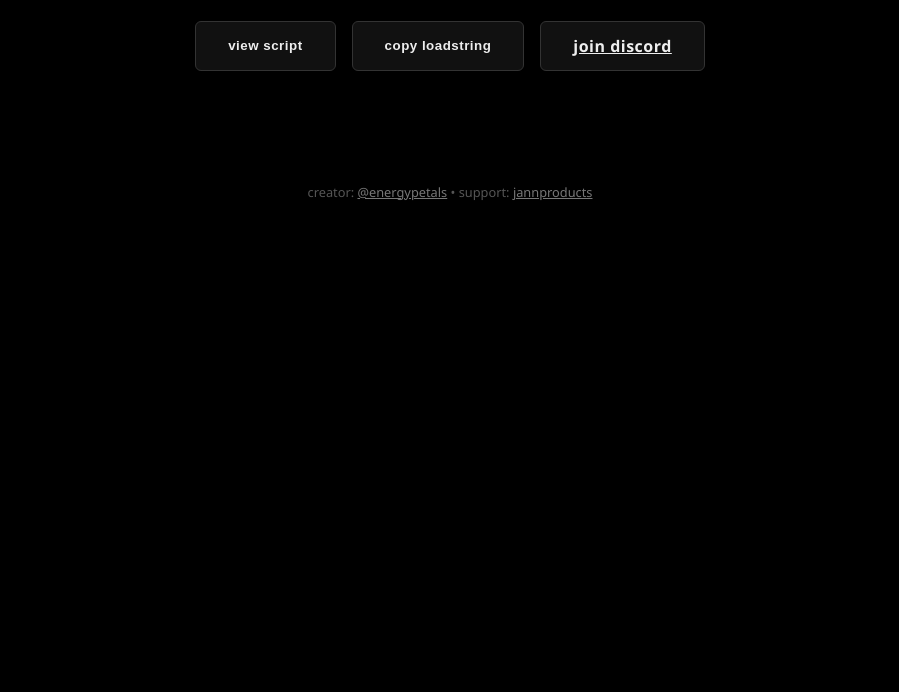
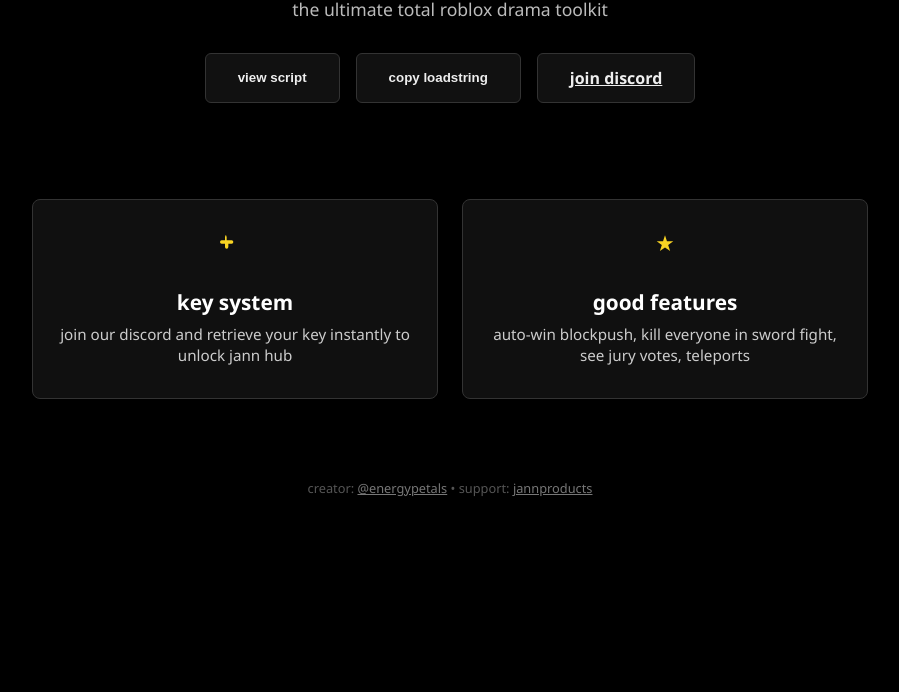
Before and after one commit to rluac/rluac.github.io, a plain HTML site: page index.html in a window 1280 px wide. Shown: the part 108-800 px from the top of the page, without its empty margins (190-1089 px from the left). Drawn offline with nearby package versions, Linux system fonts and the light colour scheme.

Commit message:
Update index.html

```diff
--- a/index.html
+++ b/index.html
@@ -3,43 +3,65 @@
 <head>
   <meta charset="UTF-8">
   <meta name="viewport" content="width=device-width, initial-scale=1.0">
-  <title>Jann Hub</title>
-  <link href="https://cdnjs.cloudflare.com/ajax/libs/prism/1.29.0/themes/prism-tomorrow.min.css" rel="stylesheet" />
+  <title>jann hub</title>
+  <link href="https://cdnjs.cloudflare.com/ajax/libs/prism/1.29.0/themes/prism-tomorrow.min.css" rel="stylesheet">
   <style>
-    *{margin:0;padding:0;box-sizing:border-box}
-    body{font-family:'Segoe UI',sans-serif;background:#000;color:#fff;min-height:100vh}
-    .container{max-width:960px;margin:0 auto;padding:2rem}
+    * { margin: 0; padding: 0; box-sizing: border-box; }
+    body { font-family: 'Segoe UI', sans-serif; background: #000; color: #fff; min-height: 100vh; }
+    .container { max-width: 900px; margin: 0 auto; padding: 2rem; }
 
-    .hero{text-align:center;padding-bottom:2rem;animation:fadeIn 1s both}
-    .hero h1{font-size:3rem;background:linear-gradient(90deg,#888,#555);-webkit-background-clip:text;-webkit-text-fill-color:transparent;animation:fadeInUp 1s both}
-    .hero p{margin-top:.5rem;color:#bbb;animation:fadeInUp 1.2s both;font-size:1.1rem}
+    .hero { text-align: center; padding-bottom: 2rem; animation: fadeIn 1s both; }
+    .hero h1 { font-size: 3rem; background: linear-gradient(90deg,#888,#555); -webkit-background-clip: text; -webkit-text-fill-color: transparent; text-transform: lowercase; animation: fadeInUp 1s both; }
+    .hero p { margin-top: .5rem; color: #bbb; font-size: 1.1rem; text-transform: lowercase; animation: fadeInUp 1.2s both; }
 
-    .btn-group{margin:2rem 0;display:flex;gap:1rem;justify-content:center;flex-wrap:wrap}
-    .btn{padding:.8rem 2rem;border-radius:6px;background:#111;border:1px solid #333;color:#eee;font-weight:600;letter-spacing:.5px;transition:background .3s,border-color .3s,transform .3s}
-    .btn:hover{background:#222;border-color:#555;transform:translateY(-2px)}
+    .btn-group { margin: 2rem 0; display: flex; gap: 1rem; justify-content: center; flex-wrap: wrap; }
+    .btn { padding: .8rem 2rem; border-radius: 6px; background: #111; border: 1px solid #333; color: #eee; font-weight: 600; text-transform: lowercase; transition: background .3s, border-color .3s, transform .3s; }
+    .btn:hover { background: #222; border-color: #555; transform: translateY(-2px); }
 
-    @keyframes fadeIn{from{opacity:0}to{opacity:1}}@keyframes fadeInUp{from{opacity:0;transform:translateY(10px)}to{opacity:1;transform:translateY(0)}}
+    @keyframes fadeIn { from { opacity: 0; } to { opacity: 1; } }
+    @keyframes fadeInUp { from { opacity: 0; transform: translateY(10px); } to { opacity: 1; transform: translateY(0); } }
 
-    .code-box{display:none;position:relative;margin:2rem 0;padding:1.5rem;background:rgba(20,20,20,0.8);border:1px solid #444;border-radius:6px;box-shadow:0 8px 20px rgba(0,0,0,.8);backdrop-filter:blur(4px);animation:fadeIn 1s both}
-    .code-box header{display:flex;justify-content:space-between;align-items:center;padding-bottom:.5rem;border-bottom:1px solid #333;color:#bbb}
-    .code-box header span{font-size:.9rem}
-    .btn-copy-code{padding:.3rem .6rem;background:#444;border:none;border-radius:4px;color:#eee;cursor:pointer;transition:background .3s}
-    .btn-copy-code:hover{background:#555}
-    pre{margin:0;padding-top:1rem;overflow-x:auto;color:#eee;font-size:0.95rem}
+    .features { display: grid; grid-template-columns: repeat(auto-fit, minmax(260px, 1fr)); gap: 1.5rem; padding: 2rem 0; }
+    .card { background: rgba(20,20,20,0.8); border: 1px solid #333; border-radius: 8px; backdrop-filter: blur(6px); padding: 2rem 1.5rem; display: flex; flex-direction: column; align-items: center; text-align: center; transition: transform .3s, border-color .3s, background .3s; }
+    .card:hover { transform: translateY(-4px); border-color: #555; background: rgba(30,30,30,0.9); }
+    .card svg { width: 40px; height: 40px; margin-bottom: 1rem; fill: #f9d423; }
+    .card h3 { font-size: 1.3rem; color: #fff; margin-bottom: .5rem; text-transform: lowercase; }
+    .card p { font-size: .95rem; color: #ccc; line-height: 1.4; text-transform: lowercase; }
 
-    footer{margin-top:3rem;text-align:center;color:#555;font-size:.8rem}
-    footer a{color:#777;transition:color .3s}
-    footer a:hover{color:#bbb}
+    .code-box { display: none; margin: 2rem 0; padding: 1.5rem; background: rgba(20,20,20,0.8); border: 1px solid #444; border-radius: 6px; box-shadow: 0 8px 20px rgba(0,0,0,.8); backdrop-filter: blur(4px); animation: fadeIn 1s both; }
+    .code-box header { display: flex; justify-content: space-between; align-items: center; padding-bottom: .5rem; border-bottom: 1px solid #333; color: #bbb; }
+    .code-box header span { font-size: .9rem; text-transform: lowercase; }
+    .btn-copy-code { padding: .3rem .6rem; background: #444; border: none; border-radius: 4px; color: #eee; cursor: pointer; transition: background .3s; text-transform: lowercase; }
+    .btn-copy-code:hover { background: #555; }
+    pre { margin: 0; padding-top: 1rem; overflow-x: auto; color: #eee; font-size: .95rem; }
+
+    footer { margin-top: 3rem; text-align: center; color: #555; font-size: .8rem; text-transform: lowercase; }
+    footer a { color: #777; transition: color .3s; text-transform: lowercase; }
+    footer a:hover { color: #bbb; }
   </style>
 </head>
 <body>
   <div class="container">
     <section class="hero">
-      <h1>a total roblox drama script</h1>
+      <h1>jann hub</h1>
+      <p>the ultimate total roblox drama toolkit</p>
       <div class="btn-group">
         <button id="showScript" class="btn">view script</button>
         <button id="copyLoad" class="btn">copy loadstring</button>
-        <a href="https://discord.gg/jannproducts" target="_blank" class="btn">join discord</a>
+        <a href="https://discord.gg/jannproducts" class="btn" target="_blank">join discord</a>
+      </div>
+    </section>
+
+    <section class="features">
+      <div class="card">
+        <svg viewBox="0 0 24 24"><path d="M7 2a1 1 0 00-1 1v2H4a1 1 0 100 2h2v2a1 1 0 102 0V7h2a1 1 0 100-2H7V3a1 1 0 00-1-1z"/></svg>
+        <h3>key system</h3>
+        <p>join our discord and retrieve your key instantly to unlock jann hub</p>
+      </div>
+      <div class="card">
+        <svg viewBox="0 0 24 24"><path d="M12 2l1.176 3.618h3.807l-3.08 2.238 1.176 3.618L12 9.236l-3.079 2.238 1.176-3.618-3.08-2.238h3.806L12 2z"/></svg>
+        <h3>good features</h3>
+        <p>auto-win blockpush, kill everyone in sword fight, see jury votes, teleports</p>
       </div>
     </section>
 
@@ -48,7 +70,7 @@
         <span>script.lua</span>
         <button class="btn-copy-code" id="copyBtn">copy</button>
       </header>
-      <pre><code class="language-lua" id="codeText">loadstring(game:HttpGet("https://raw.githubusercontent.com/rluac/JannHub/refs/heads/main/loader.lua"))()</code></pre>
+      <pre><code class="language-lua" id="codeText">loadstring(game:HttpGet("https://pastebin.com/raw/WHVAishp"))()</code></pre>
     </section>
 
     <footer>
@@ -58,14 +80,14 @@
 
   <script src="https://cdnjs.cloudflare.com/ajax/libs/prism/1.29.0/prism.min.js"></script>
   <script>
-    const codeBox=document.getElementById('codeBox');
-    document.getElementById('showScript').onclick=()=>{
-      codeBox.style.display = codeBox.style.display==='block'?'none':'block';
-      codeBox.scrollIntoView({behavior:'smooth'});
+    const codeBox = document.getElementById('codeBox');
+    document.getElementById('showScript').onclick = () => {
+      codeBox.style.display = codeBox.style.display === 'block' ? 'none' : 'block';
+      codeBox.scrollIntoView({ behavior: 'smooth' });
     };
-    function copyToClipboard(text){navigator.clipboard.writeText(text).then(()=>alert('Copied!'));}
-    document.getElementById('copyLoad').addEventListener('click',()=>copyToClipboard(document.getElementById('codeText').textContent));
-    document.getElementById('copyBtn').addEventListener('click',()=>copyToClipboard(document.getElementById('codeText').textContent));
+    function copyToClipboard(text) { navigator.clipboard.writeText(text).then(() => alert('copied!')); }
+    document.getElementById('copyLoad').addEventListener('click', () => copyToClipboard(document.getElementById('codeText').textContent));
+    document.getElementById('copyBtn').addEventListener('click', () => copyToClipboard(document.getElementById('codeText').textContent));
   </script>
 </body>
 </html>
```
